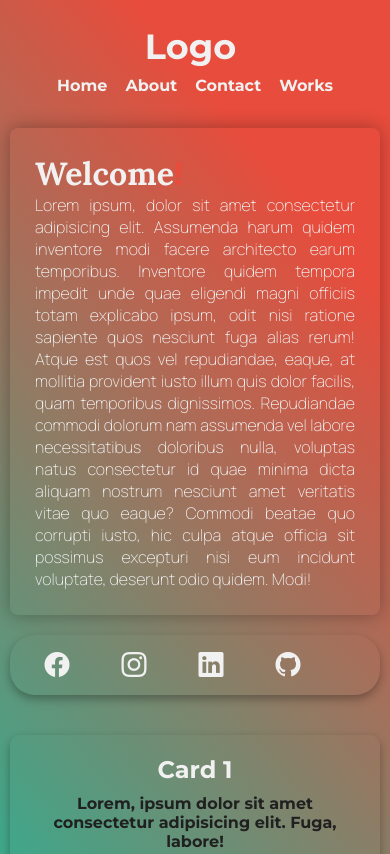
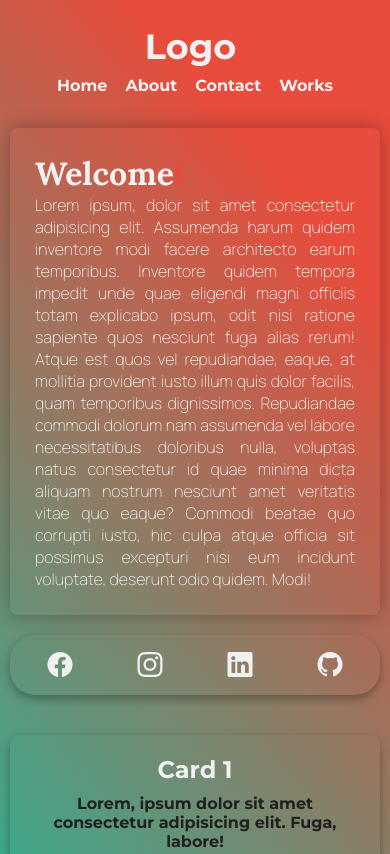
Before and after one commit to ArthurNogueiira/estudo_navbar, a plain HTML site: page index.html in a window 390 px wide. Shown: the top 854 px of the page. Drawn offline with nearby package versions, Linux system fonts and the light colour scheme.

Commit message:
Responsive

```diff
--- a/style.css
+++ b/style.css
@@ -246,13 +246,14 @@ footer p {
     }
 
     .info_contact {
-        display: inline;
-        align-items: center;
         text-align: center;
+        justify-content: space-around;
+        flex-direction: row;
     }
 
     .info_contact i {
-        margin-right: 45px;
+        text-align: center;
+        gap: 25px;
     }
 
     .info-section {
```
